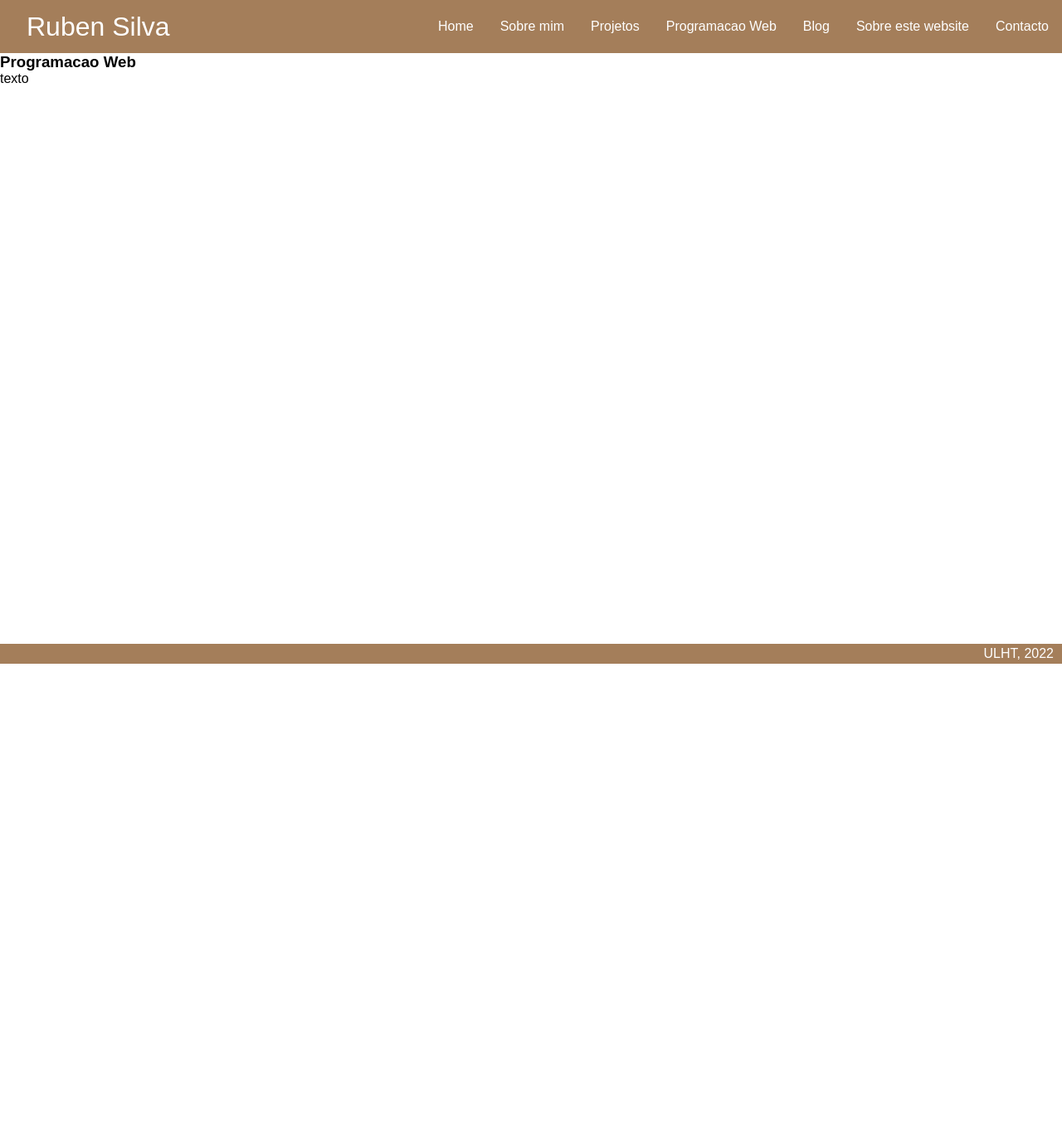
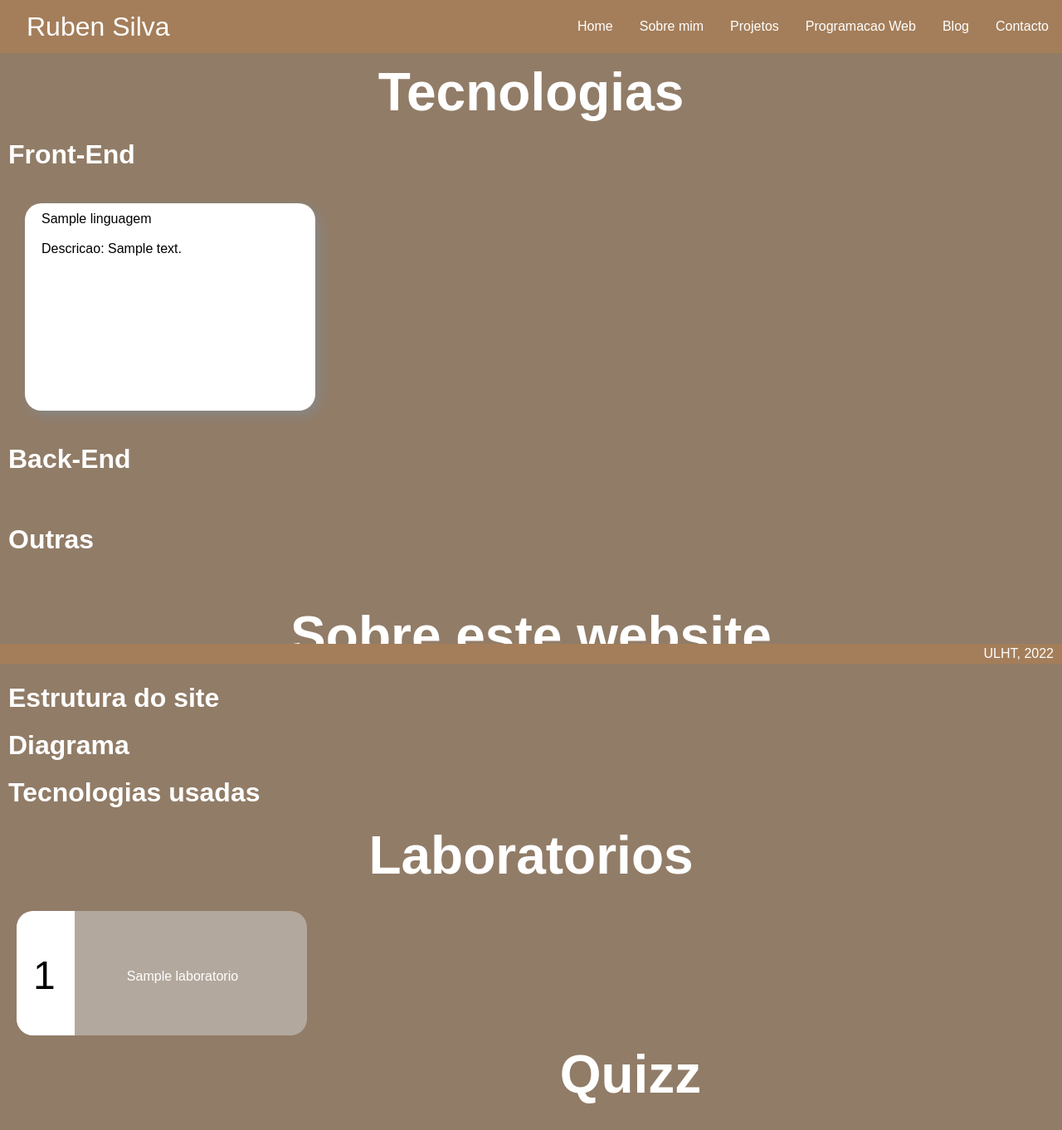
Before and after one commit to rbnvsilva/portfolio-22003218, a Django app: page /pw in a window 1280 px wide; the page is wider, and only the part inside the window is pictured. Shown: that part at 83% size. Before the commit the page ends 800 px from the top of that part, so only its background shows below. Run offline with Django 4.2, Linux system fonts and the light colour scheme; tables that the repository leaves empty hold one stand-in row (values such as "Sample post"); parts of the project's set-up code (start-up, migrations or seed data) failed here and were passed over.

Commit message:
alteracoes na pagina pw

```diff
--- a/portfolio/admin.py
+++ b/portfolio/admin.py
@@ -1,5 +1,5 @@
 from django.contrib import admin
-from .models import Pessoa, Linguagem, Projeto, Cadeira, Escola
+from .models import Pessoa, Linguagem, Projeto, Cadeira, Escola, Interesse, Laboratorio, Post
 
 # Register your models here.
 admin.site.register(Pessoa)
@@ -7,3 +7,6 @@ admin.site.register(Linguagem)
 admin.site.register(Projeto)
 admin.site.register(Cadeira)
 admin.site.register(Escola)
+admin.site.register(Interesse)
+admin.site.register(Laboratorio)
+admin.site.register(Post)
--- a/portfolio/models.py
+++ b/portfolio/models.py
@@ -11,6 +11,10 @@ class Pessoa(models.Model):
 class Linguagem(models.Model):
     nome = models.CharField(max_length=50)
     descricao = models.TextField(max_length=500)
+    tipo = models.IntegerField()
+
+    def __str__(self):
+        return self.nome
 
 class Cadeira(models.Model):
     nome = models.CharField(max_length=50)
@@ -44,3 +48,28 @@ class Escola(models.Model):
 
     def __str__(self):
         return self.nome
+
+class Interesse(models.Model):
+    nome = models.CharField(max_length=50)
+    descricao = models.TextField(max_length=500)
+
+    def __str__(self):
+        return self.nome
+
+class Laboratorio(models.Model):
+    nome = models.CharField(max_length=50)
+    numero = models.IntegerField()
+    link = models.CharField(max_length=300)
+
+    def __str__(self):
+        return self.nome
+
+class Post(models.Model):
+    autor = models.CharField(max_length=50)
+    data = models.DateField()
+    titulo = models.CharField(max_length=200)
+    descricao = models.TextField(max_length=500)
+    link = models.CharField(max_length=300)
+
+    def __str__(self):
+        return self.titulo
--- a/portfolio/static/portfolio/css/estilos.css
+++ b/portfolio/static/portfolio/css/estilos.css
@@ -72,6 +72,16 @@ footer {
   color: white;
   align-items: center;
   justify-content: center;
+}
+
+.titulo2 {
+  display: flex;
+  font-size: 2em;
+  padding: 10px;
+  background-color: #917C67;
+  color: white;
+  align-items: flex-start;
+  justify-content: left;
 }
 
 .cadeiras {
@@ -174,3 +184,116 @@ footer {
   color: #918B86;
   text-decoration: none;
 }
+
+.interesses {
+  display: flex;
+  flex-flow: row wrap;
+  background-color: #917C67;
+  padding: 20px;
+}
+
+.interesse {
+  background-color: white;
+  height: 250px;
+  width: 350px;
+  border-radius: 20px;
+  box-shadow: 5px 5px 15px #888888;
+  padding: 10px 20px;
+  margin: 10px;
+}
+
+.tit-interesse {
+  font-size: 1.3em;
+  color: #918B86;
+}
+
+.tecnologias {
+  display: flex;
+  flex-flow: row wrap;
+  background-color: #917C67;
+  padding: 20px;
+}
+
+.tecnologia {
+  background-color: white;
+  height: 250px;
+  width: 350px;
+  border-radius: 20px;
+  box-shadow: 5px 5px 15px #888888;
+  padding: 10px 20px;
+  margin: 10px;
+}
+
+.tit-tecnologia {
+  font-size: 1.3em;
+  color: #918B86;
+}
+
+.container {
+  background-color: #917C67;
+  display: grid;
+  grid-template-areas:
+  'labs';
+  grid-template-columns: 1fr;
+  padding: 20px;
+}
+
+.container-labs {
+  display: grid;
+  grid-area: labs;
+  grid-template-areas:
+  'lab lab lab lab lab';
+  grid-template-columns: 350px 350px 350px 350px;
+  gap: 20px;
+}
+
+.lab {
+  position: relative;
+  background-color: rgba(211, 211, 211, 0.5);
+  grid-area: lab;
+  width: 350px;
+  height: 150px;
+  border-radius: 20px;
+}
+
+.lab:hover {
+  animation-name: lab-ani;
+  animation-duration: 2s;
+  animation-iteration-count: infinite;
+  animation-timing-function: linear;
+}
+
+@keyframes lab-ani {
+  0% {transform: rotate(0deg);}
+ 50% {transform: rotate(7deg);}
+ 90% {transform: rotate(-7deg);}
+ 100% {transform: rotate(0deg);}
+}
+
+.numero {
+  background-color: white;
+  position: absolute;
+  height: 150px;
+  width: 70px;
+  border-radius: 20px 0px 0px 20px;
+}
+
+.numero > p {
+  position: absolute;
+  top: 50px;
+  left: 20px;
+  font-size: 3rem;
+  color: black;
+}
+
+.tit-lab {
+  position: absolute;
+  display: flex;
+  flex-direction: column;
+  justify-content: center;
+  align-items: center;
+  width: 250px;
+  top: 70px;
+  left: 75px;
+  color: white;
+}
--- a/portfolio/templates/portfolio/layout.html
+++ b/portfolio/templates/portfolio/layout.html
@@ -18,7 +18,6 @@
         <a href="{% url 'portfolio:projetos' %}">Projetos</a>
         <a href="{% url 'portfolio:pw' %}">Programacao Web</a>
         <a href="{% url 'portfolio:blog' %}">Blog</a>
-        <a href="{% url 'portfolio:sobre_site' %}">Sobre este website</a>
         <a href="{% url 'portfolio:contacto' %}">Contacto</a>
       </nav>
     </header>
--- a/portfolio/templates/portfolio/pw.html
+++ b/portfolio/templates/portfolio/pw.html
@@ -1,6 +1,60 @@
 {% extends 'portfolio/layout.html' %}
 
 {% block main %}
-	<h3>Programacao Web</h3>
-    <p>texto</p>
+    <h1 class="titulo">Tecnologias</h1>
+    <h1 class="titulo2">Front-End</h1>
+    <div class="tecnologias">
+        {% for linguagem in linguagens %}
+            {% if linguagem.tipo == 1 %}
+            <div class="tecnologia">
+                <p>{{linguagem.nome}}</p>
+                <br>
+                <p>Descricao: {{linguagem.descricao}}</p>
+            </div>
+            {% endif %}
+        {% endfor %}
+    </div>
+    <h1 class="titulo2">Back-End</h1>
+    <div class="tecnologias">
+        {% for linguagem in linguagens %}
+            {% if linguagem.tipo == 2 %}
+            <div class="tecnologia">
+                <p>{{linguagem.nome}}</p>
+                <br>
+                <p>Descricao: {{linguagem.descricao}}</p>
+            </div>
+            {% endif %}
+        {% endfor %}
+    </div>
+    <h1 class="titulo2">Outras</h1>
+    <div class="tecnologias">
+        {% for linguagem in linguagens %}
+            {% if linguagem.tipo == 3 %}
+            <div class="tecnologia">
+                <p>{{linguagem.nome}}</p>
+                <br>
+                <p>Descricao: {{linguagem.descricao}}</p>
+            </div>
+            {% endif %}
+        {% endfor %}
+    </div>
+    <h1 class="titulo">Sobre este website</h1>
+    <h1 class="titulo2">Estrutura do site</h1>
+    <h1 class="titulo2">Diagrama</h1>
+    <h1 class="titulo2">Tecnologias usadas</h1>
+    <h1 class="titulo">Laboratorios</h1>
+    <div class="container">
+        <div class="container-labs">
+            {% for laboratorio in laboratorios %}
+            <a href="{{laboratorio.link}}">
+                <div class="lab">
+                    <div class="numero">
+                        <p>{{laboratorio.numero}}</p>
+                    </div>
+                    <div class="tit-lab">{{laboratorio.nome}}</div>
+                </div>
+            {% endfor %}
+            </a>
+        </div>
+    <h1 class="titulo">Quizz</h1>
 {% endblock main %}
--- a/portfolio/templates/portfolio/sobre_site.html
+++ /dev/null
@@ -1,6 +0,0 @@
-{% extends 'portfolio/layout.html' %}
-
-{% block main %}
-	<h3>Sobre este website</h3>
-    <p>texto</p>
-{% endblock main %}
--- a/portfolio/urls.py
+++ b/portfolio/urls.py
@@ -9,6 +9,5 @@ urlpatterns = [
     path('projetos', views.projetos_view, name='projetos'),
     path('pw', views.pw_view, name='pw'),
     path('blog', views.blog_view, name='blog'),
-    path('sobre_site', views.sobre_site_view, name='sobre_site'),
     path('contacto', views.contacto_view, name='contacto'),
 ]
--- a/portfolio/views.py
+++ b/portfolio/views.py
@@ -1,5 +1,5 @@
 from django.shortcuts import render
-from .models import Pessoa, Linguagem, Cadeira, Projeto, Escola
+from .models import Linguagem, Cadeira, Projeto, Escola, Interesse, Laboratorio, Post
 
 def home_view(request):
 	return render(request, 'portfolio/home.html')
@@ -8,21 +8,32 @@ def sobre_mim_view(request):
 	context = {
         'cadeiras': Cadeira.objects.all(),
         'escolas': Escola.objects.all(),
+        'interesses': Interesse.objects.all(),
     }
 
 	return render(request, 'portfolio/sobre_mim.html', context)
 
 def projetos_view(request):
-	return render(request, 'portfolio/projetos.html')
+	context = {
+        'projetos': Projeto.objects.all(),
+    }
+
+	return render(request, 'portfolio/projetos.html', context)
 
 def pw_view(request):
-	return render(request, 'portfolio/pw.html')
+	context = {
+        'linguagens': Linguagem.objects.all(),
+        'laboratorios' : Laboratorio.objects.all(),
+    }
+
+	return render(request, 'portfolio/pw.html', context)
 
 def blog_view(request):
-	return render(request, 'portfolio/blog.html')
+	context = {
+        'posts': Post.objects.all(),
+    }
 
-def sobre_site_view(request):
-	return render(request, 'portfolio/sobre_site.html')
+	return render(request, 'portfolio/blog.html', context)
 
 def contacto_view(request):
 	return render(request, 'portfolio/contacto.html')
```
Also changed, not shown: config/settings.py (+11 -0 lines), portfolio/forms.py (+7 -0 lines), portfolio/templates/portfolio/sobre_mim.html (+9 -1 lines), portfolio/migrations/0004_interesse.py (added), portfolio/migrations/0005_post.py (added), portfolio/migrations/0006_linguagem_tipo.py (added), portfolio/migrations/0007_laboratorio.py (added), 2 other files.
